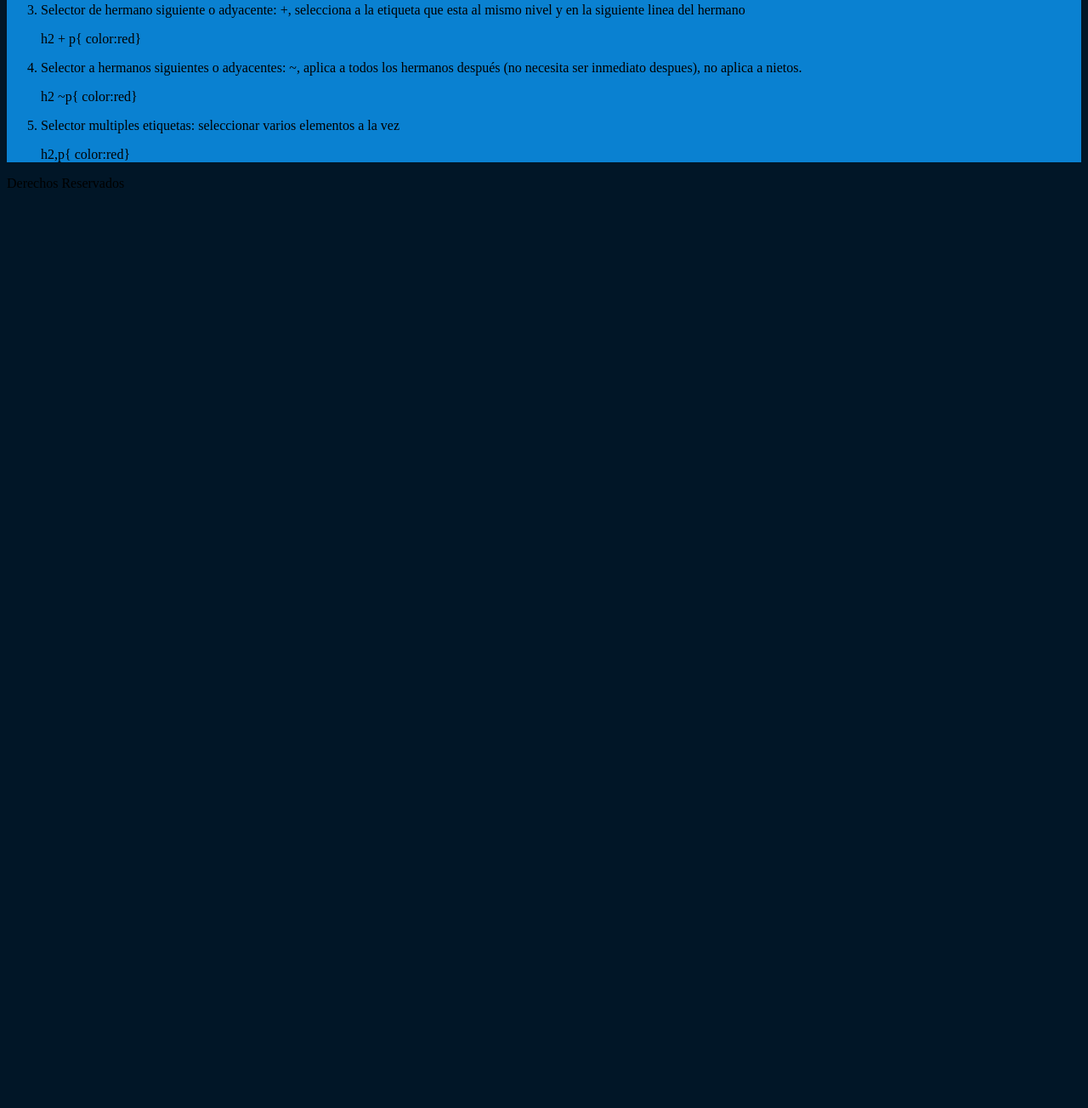
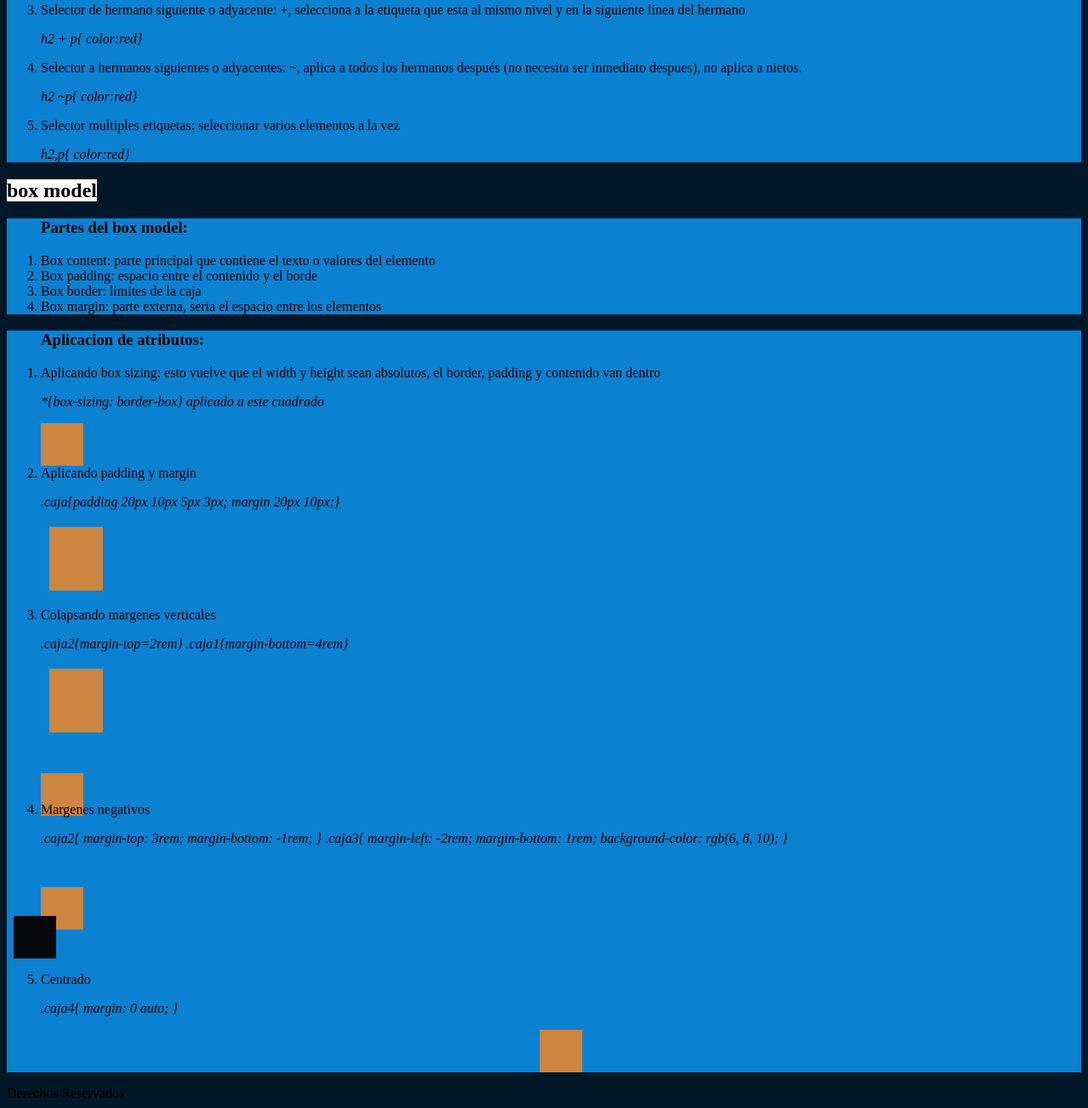
Before and after one commit to micaji-251/Sem4Ses2Eje1, a plain HTML site: page index.html in a window 1280 px wide. Shown: the part 708-2012 px from the top of the page at 85% size. Before the commit the page ends 941 px from the top, so only its background shows below. Drawn offline with Linux system fonts and the light colour scheme.

Commit message:
anadiendo box model

```diff
--- a/index.html
+++ b/index.html
@@ -15,6 +15,8 @@
         <nav>
             <a href="">selectores simples</a>
             <a href="">selectores compuestos</a>
+            <a href="./boxmodel.html">box model</a>
+
         </nav>
     </header>
 
@@ -77,6 +79,63 @@
             </ol>
         </article>
 
+
+        <article>
+
+            <h2><a href="">box model </a></h2>
+
+            <ol class="contenido">
+
+                <h3> Partes del box model:</h3>
+                <li>Box content: parte principal que contiene el texto o valores del elemento</li>
+                <li>Box padding: espacio entre el contenido y el borde </li>
+                <li>Box border: limites de la caja</li>
+                <li>Box margin: parte externa, seria el espacio entre los elementos</li>
+
+            </ol>
+
+            <ol class="contenido">
+
+                <h3>Aplicacion de atributos:</h3>
+
+                <li>Aplicando box sizing: esto vuelve que el width y height sean absolutos, el border, padding y contenido van dentro </li>
+                <p>*{box-sizing: border-box} aplicado a este cuadrado</p>
+                <div class="caja"></div>
+
+                <li>Aplicando padding y margin</li>
+                <p>.caja{padding 20px 10px 5px 3px;
+                    margin 20px 10px;}</p>
+                <div class="caja caja1"></div>
+
+                <li>Colapsando margenes verticales</li>
+                <p>.caja2{margin-top=2rem} .caja1{margin-bottom=4rem}</p>
+                <div class="caja caja1"></div>
+                <div class="caja caja2"></div>
+
+                <li>Margenes negativos</li>
+                <p>.caja2{
+                    margin-top: 3rem;
+                    margin-bottom: -1rem;
+                }
+
+                .caja3{
+                    margin-left: -2rem;
+                    margin-bottom: 1rem;
+                    background-color: rgb(6, 8, 10);
+                }
+                </p>
+                <div class="caja caja2"></div>
+                <div class="caja caja3"></div>
+
+                <li>Centrado</li>
+                <p>.caja4{
+                    margin: 0 auto;
+                }</p>
+                <div class="caja caja4"></div>
+
+            </ol>
+        </article>
+
     </main>
 
     <footer>
--- a/styles.css
+++ b/styles.css
@@ -1,6 +1,7 @@
 html{
     font-size: 16px;
     background-color: #011627;
+    box-sizing: border-box;
 }
 header nav{
     background-color: #41EAD4;
@@ -37,3 +38,33 @@ h2 >a{
     color: black;
 
 }
+
+ol p{
+    font-style: italic;
+}
+
+.caja{
+    background-color: peru;
+    width: 50px;
+    height: 50px;
+}
+
+.caja1{
+    padding: 20px 10px 5px 3px;
+    margin: 20px 10px;
+}
+
+.caja2{
+    margin-top: 3rem;
+    margin-bottom: -1rem;
+}
+
+.caja3{
+    margin-left: -2rem;
+    margin-bottom: 1rem;
+    background-color: rgb(6, 8, 10);
+}
+
+.caja4{
+    margin: 0 auto;
+}
```
Also changed, not shown: boxmodel.html (added), 1 other file.
